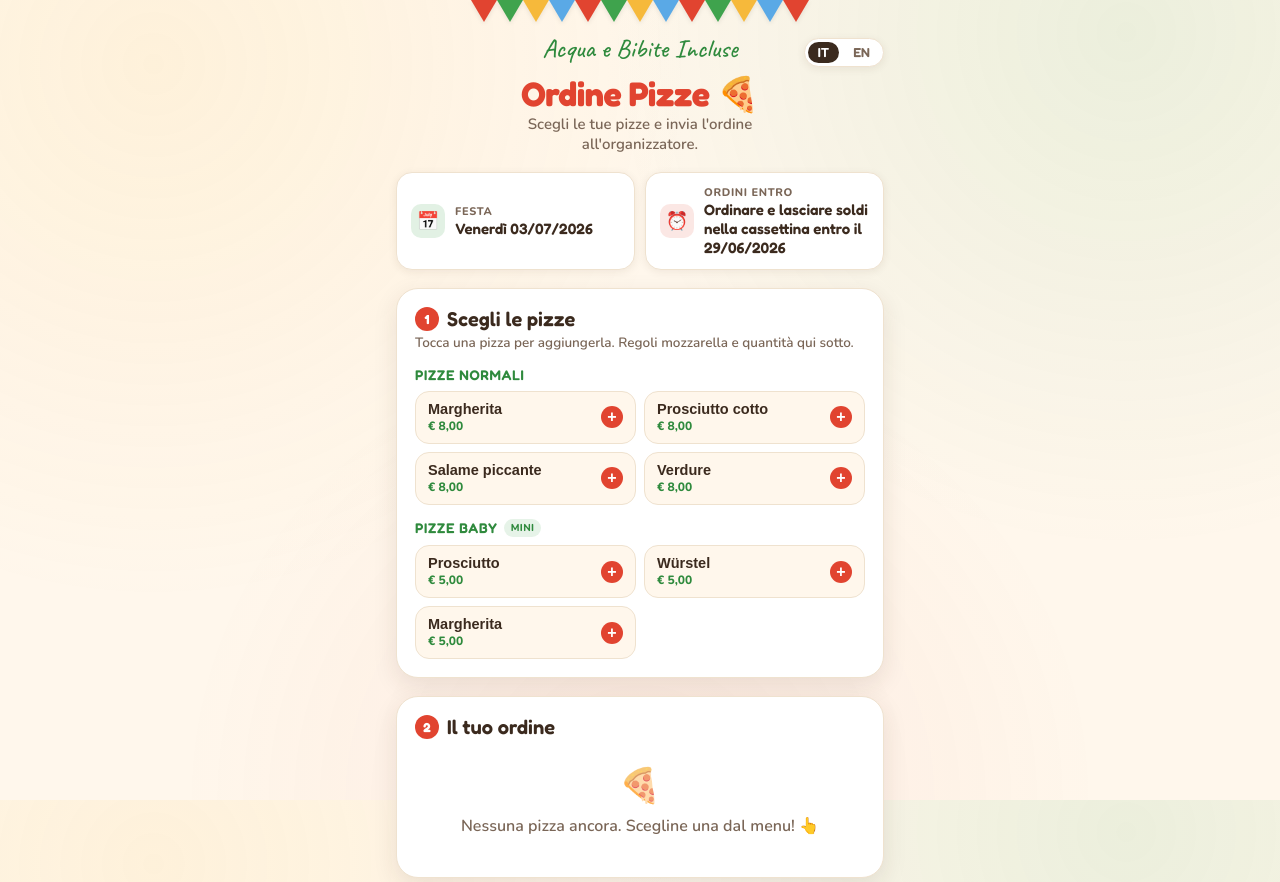
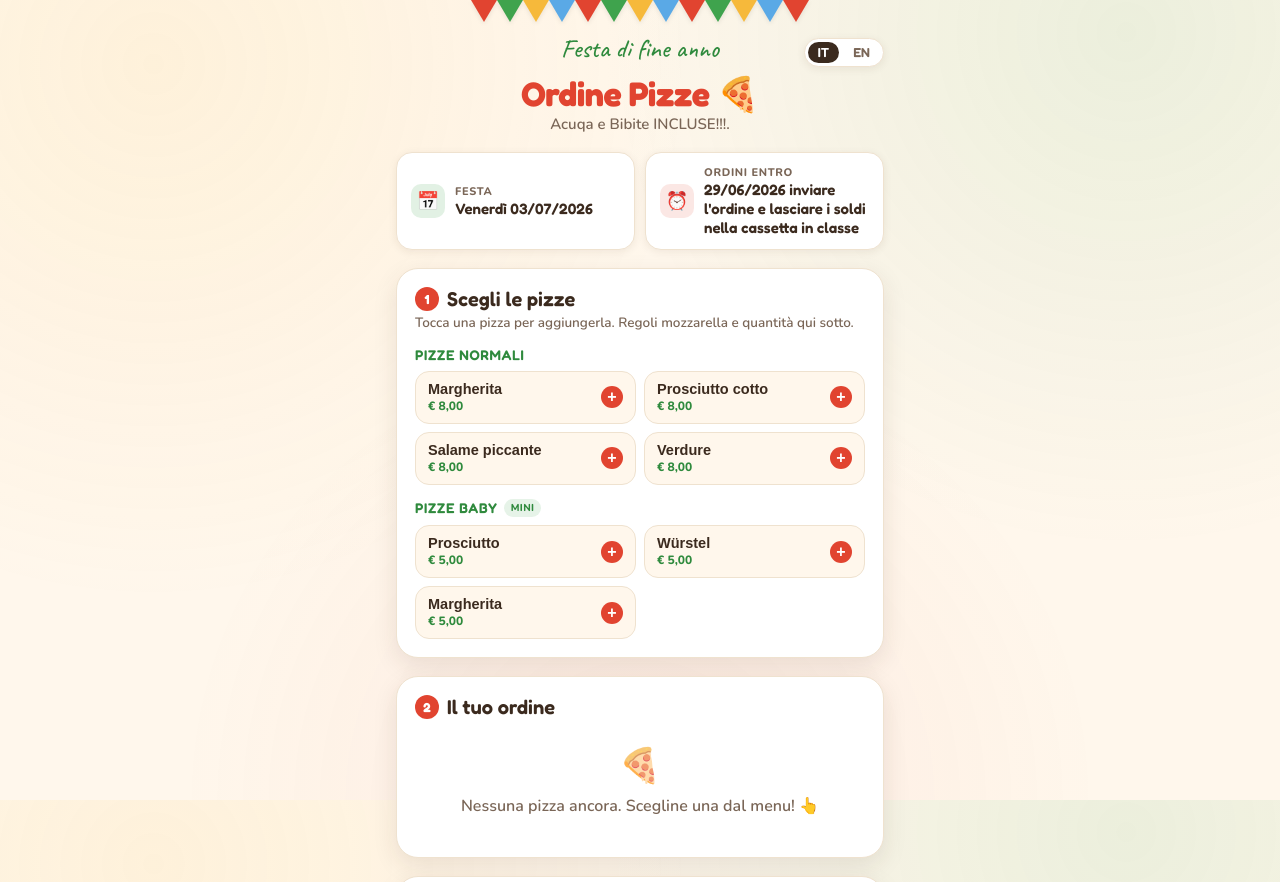
Before and after one commit to numas83-glitch/Pizze, a plain HTML site: page index.html in a window 1280 px wide. Shown: the top 882 px of the page. Drawn offline with nearby package versions, Linux system fonts and the light colour scheme.

Commit message:
Update festa details and section titles in index.html

```diff
--- a/index.html
+++ b/index.html
@@ -323,11 +323,38 @@
    il link (dopo che ricarichi il file su GitHub).
    ======================================================================= */
 const FESTA = {
-  nome:  "Festa di fine anno",   // titolino in alto (italiano)
-  nomeEn:    "End-of-year party",    // stesso titolo in inglese
-  nome:  "Acqua e Bibite Incluse",   // titolino in alto (italiano)
+  // riga piccola in alto (sopra il titolo)
+  nome:      "Festa di fine anno",   // (italiano)
+  nomeEn:    "End-of-year party",    // (inglese)
+
+  // TITOLO GRANDE  — cambialo se un domani non è più pizza (es. "Ordine Pastasciutta")
+  titolo:    "Ordine Pizze 🍕",       // (italiano)
+  titoloEn:  "Pizza Order 🍕",        // (inglese)
+
+  // RIGA DI TESTO sotto il titolo  — scrivi quello che vuoi (lascia "" per nasconderla)
+  sottotitolo:   "Acuqa e Bibite INCLUSE!!!.",  // (italiano)
+  sottotitoloEn: "Water and drinks included (no beer)",   // (inglese)
+
   dataFesta: "Venerdì 03/07/2026",                     // es. "Venerdì 20 dicembre" — quando è la festa
-  scadenza:  "Ordinare e lasciare soldi nella cassettina entro il 29/06/2026"                      // es. "Entro il 15 dicembre" — ordini entro
+  scadenza:  "29/06/2026 inviare l'ordine e lasciare i soldi nella cassetta in classe"                      // es. "Entro il 15 dicembre" — ordini entro
+};
+
+/* =======================================================================
+   🏷️  TITOLI DELLE SEZIONI  —  MODIFICA QUI
+   Cambia il testo tra le virgolette (gli "...En" sono per l'inglese).
+   ======================================================================= */
+const TESTI = {
+  sezMenu:        "Scegli le pizze",   // titolo sezione 1
+  sezOrdine:      "Il tuo ordine",     // titolo sezione 2
+  sezDati:        "I tuoi dati",       // titolo sezione 3
+  gruppoNormali:  "Pizze normali",     // sottogruppo pizze normali
+  gruppoBaby:     "Pizze baby",        // sottogruppo pizze baby
+  // --- English ---
+  sezMenuEn:       "Choose your pizzas",
+  sezOrdineEn:     "Your order",
+  sezDatiEn:       "Your details",
+  gruppoNormaliEn: "Regular pizzas",
+  gruppoBabyEn:    "Baby pizzas"
 };
 
 /* =======================================================================
@@ -338,7 +365,7 @@ const FESTA = {
 const MENU = {
   valuta: "€",
 
-  // --- PIZZE NORMALI BIBITE E ACQUA INCLUSE ---  "Nome": prezzo
+  // --- PIZZE NORMALI ---  "Nome": prezzo
   normali: {
     "Margherita": 8,
     "Prosciutto cotto": 8,
@@ -346,11 +373,11 @@ const MENU = {
     "Verdure": 8
   },
 
-  // --- PIZZE BABY BIBITE E ACQUA INCLUSE ---
+  // --- PIZZE BABY ---
   baby: {
     "Prosciutto": 5,
     "Würstel": 5,
-    "Margherita": 5,
+    "Margherita": 5
   },
 
   // --- BIBITE ---
@@ -359,7 +386,7 @@ const MENU = {
     "Coca Cola": 0,
     "Fanta": 0,
     "Aranciata": 0,
-    "Birra": 2
+    "Birra": 2.0
   },
 
   // --- OPZIONE MOZZARELLA --- (true = mostrata, false = nascosta)
@@ -402,7 +429,7 @@ const I18N = {
     sentTitle:"Ordine inviato!", sentBody:"Grazie, il tuo ordine è stato registrato. 🍕", sentAgain:"Fai un altro ordine", saveOrderBtn:"Salva ordine",
     orgTitle:"Per chi organizza · dati & impostazioni",
     setFesta:"Data festa", setDead:"Scadenza ordini",
-    setHint:"Per cambiare <b>titolo, data festa e scadenza</b>: apri il file <code>index.html</code>, modifica il blocco <code>FESTA</code> in cima e ricaricalo su GitHub.",
+    setHint:"Per cambiare <b>titolo, testo, data festa e scadenza</b>: apri il file <code>index.html</code>, modifica il blocco <code>FESTA</code> in cima e ricaricalo su GitHub.",
     exportHint:"Gli ordini compilati su questo dispositivo vengono registrati qui sotto.",
     ordersSaved:"Ordini salvati", exportBtn:"Esporta CSV", clearBtn:"Svuota",
     footer:"Buona festa! 🎉",
@@ -437,7 +464,7 @@ const I18N = {
     sentTitle:"Order sent!", sentBody:"Thanks, your order has been recorded. 🍕", sentAgain:"Place another order", saveOrderBtn:"Save order",
     orgTitle:"For the organizer · data & settings",
     setFesta:"Party date", setDead:"Order deadline",
-    setHint:"To change the <b>title, party date and deadline</b>: open the <code>index.html</code> file, edit the <code>FESTA</code> block at the top, and re-upload it to GitHub.",
+    setHint:"To change the <b>title, text, party date and deadline</b>: open the <code>index.html</code> file, edit the <code>FESTA</code> block at the top, and re-upload it to GitHub.",
     exportHint:"Orders filled in on this device are logged below.",
     ordersSaved:"Saved orders", exportBtn:"Export CSV", clearBtn:"Clear",
     footer:"Have a great party! 🎉",
@@ -471,6 +498,7 @@ const LS_DEAD = "pizza_dead";
 
 function t(k){ return I18N[lang][k]; }
 function gtxt(g){ return g; }           // nome gusto (come scritto nel MENU)
+function tx(itKey){ return lang==="it" ? TESTI[itKey] : (TESTI[itKey+"En"]||TESTI[itKey]); }
 function dtxt(d){ return d; }           // nome bibita (come scritto nel MENU)
 const DRINKS = Object.keys(MENU.bibite);
 function catPrices(cat){ return cat==="baby" ? MENU.baby : MENU.normali; }
@@ -500,7 +528,7 @@ function renderMenu(){
     var cat = pair[0], pizze = pair[1] || {};
     const group = document.createElement("div");
     group.className = "menu-group";
-    const title = cat==="normale" ? t("normaleTitle") : t("babyTitle");
+    const title = cat==="normale" ? tx("gruppoNormali") : tx("gruppoBaby");
     const tag = cat==="baby" ? `<span class="tag">${t("babyTag")}</span>` : "";
     group.innerHTML = `<h3>${title} ${tag}</h3>`;
     const grid = document.createElement("div");
@@ -536,7 +564,7 @@ function renderCart(){
   }
   el.innerHTML = "";
   cart.forEach(c=>{
-    const catLbl = c.cat==="baby" ? t("babyTitle") : t("normaleTitle");
+    const catLbl = c.cat==="baby" ? tx("gruppoBaby") : tx("gruppoNormali");
     const div = document.createElement("div");
     div.className = "citem";
     const mozzBtns = mozzOptions().map(function(opt){
@@ -635,9 +663,24 @@ function setLang(l){
 
 /* ---------- festa info (titolo, data, scadenza) ---------- */
 function applyFesta(){
-  // titolino in alto
+  // riga piccola in alto
   const kick = document.querySelector('.kicker');
   if(kick) kick.textContent = (lang==="it" ? FESTA.nome : (FESTA.nomeEn||FESTA.nome)) || "";
+  // titolo grande
+  const h1 = document.querySelector('header h1');
+  if(h1) h1.textContent = (lang==="it" ? FESTA.titolo : (FESTA.titoloEn||FESTA.titolo)) || "";
+  // riga di testo sotto il titolo
+  const sub = document.querySelector('header .sub');
+  if(sub){
+    const txt = (lang==="it" ? FESTA.sottotitolo : (FESTA.sottotitoloEn||FESTA.sottotitolo)) || "";
+    sub.textContent = txt;
+    sub.style.display = txt ? "" : "none";
+  }
+  // titoli delle sezioni
+  const setSpan = (sel, val)=>{ const e=document.querySelector(sel); if(e) e.textContent = val; };
+  setSpan('[data-i18n="menuTitle"]', tx("sezMenu"));
+  setSpan('[data-i18n="cartTitle"]', tx("sezOrdine"));
+  setSpan('[data-i18n="detailsTitle"]', tx("sezDati"));
   // data festa
   const fv = document.getElementById("festa-val");
   const pf = document.getElementById("pill-festa");
@@ -721,10 +764,11 @@ function buildReceipt(o){
   if(altro && altro.trim()) righe += `<tr><td>${altro.trim()}</td><td class="r">—</td></tr>`;
 
   const nomeFesta = lang==="it" ? FESTA.nome : (FESTA.nomeEn||FESTA.nome);
+  const titoloRic = lang==="it" ? FESTA.titolo : (FESTA.titoloEn||FESTA.titolo);
   el.innerHTML = `
     <div class="rc-head">
       ${nomeFesta ? `<div class="rc-festa">${nomeFesta}</div>` : ""}
-      <h2>Ordine Pizze 🍕</h2>
+      <h2>${titoloRic||""}</h2>
       ${FESTA.dataFesta ? `<div class="rc-meta">📅 ${FESTA.dataFesta}</div>` : ""}
     </div>
     <div class="rc-who"><strong>${o.nome}</strong>${o.tel?` · ${o.tel}`:""}<div class="rc-ts">${o.ts}</div></div>
```
